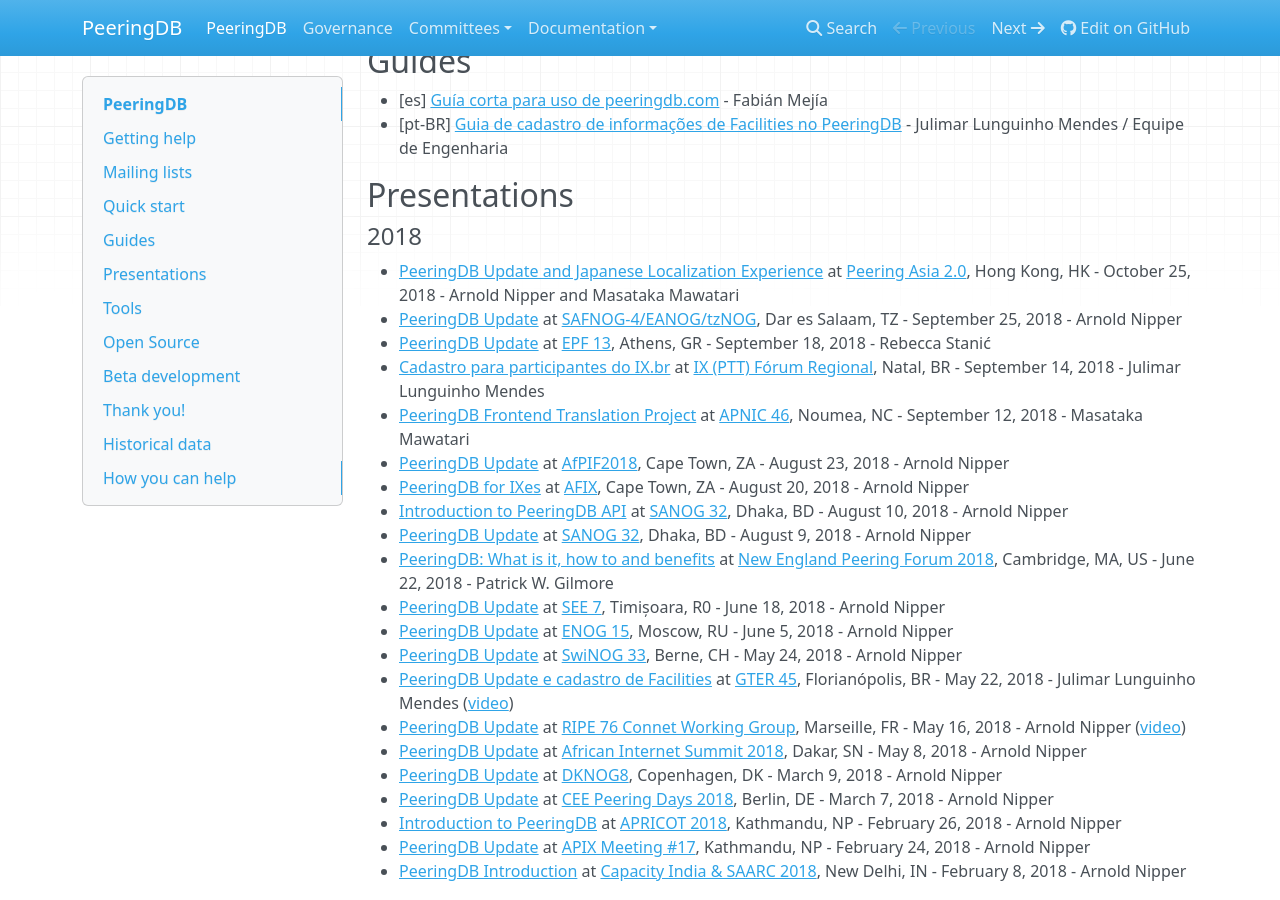
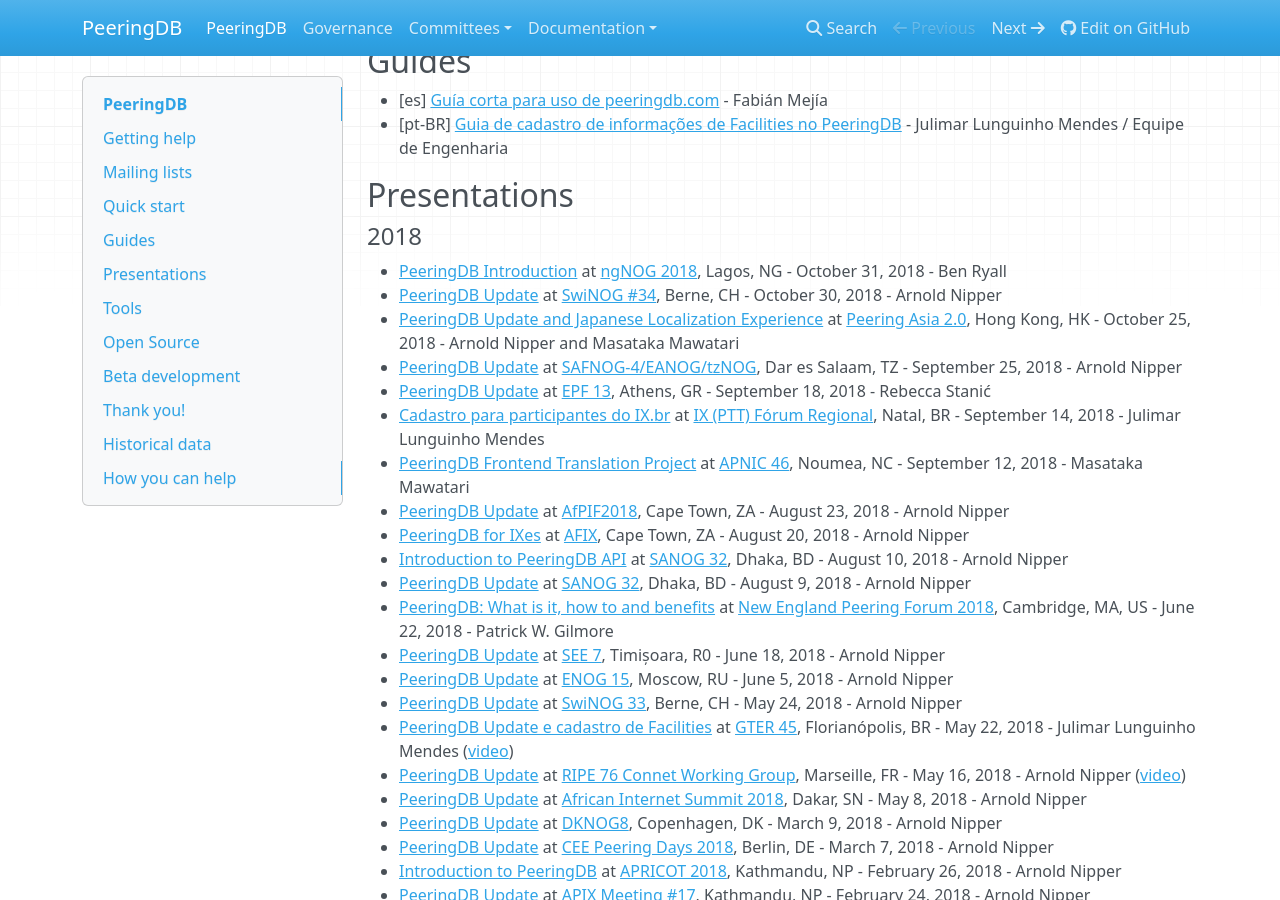
Before and after one commit to peeringdb/docs, an MkDocs documentation site: the page built from docs/index.md, in a window 1280 px wide and 900 px high, scrolled down 1184 px. Built offline with MkDocs 1.6.1, drawn with Linux system fonts in a browser that asks for light colours; nearby versions of some CDN libraries; old or Windows-style settings are respelled for this version of MkDocs.

Commit message:
Added Arnold's SwiNOG #34 and Ben's ngNOG 2018 presentations.

```diff
--- a/docs/index.md
+++ b/docs/index.md
@@ -52,6 +52,8 @@
 
 #### 2018
 
+- [PeeringDB Introduction](presentation/20181031-ngNOG-PeeringDB.pdf) at [ngNOG 2018](https://nog.ng/), Lagos, NG - October 31, 2018 - Ben Ryall
+- [PeeringDB Update](presentation/20181030-SwiNOG34-Nipper.pdf) at [SwiNOG #34](https://www.swinog.ch/meetings/swinog34/), Berne, CH - October 30, 2018 - Arnold Nipper
 - [PeeringDB Update and Japanese Localization Experience](presentation/20181025-PeeringAsia20-Nipper.pdf) at [Peering Asia 2.0](https://www.peeringasia.com/), Hong Kong, HK - October 25, 2018 - Arnold Nipper and Masataka Mawatari
 - [PeeringDB Update](presentation/20180924-SAFNOG-4-Nipper.pdf) at [SAFNOG-4/EANOG/tzNOG](http://www.safnog.org/), Dar es Salaam, TZ - September 25, 2018 - Arnold Nipper
 - [PeeringDB Update](presentation/20180918-EPF13-Stanic.pdf) at [EPF 13](https://www.peering-forum.eu/), Athens, GR - September 18, 2018 - Rebecca Stanić
```
Also changed, not shown: 2 other files.
